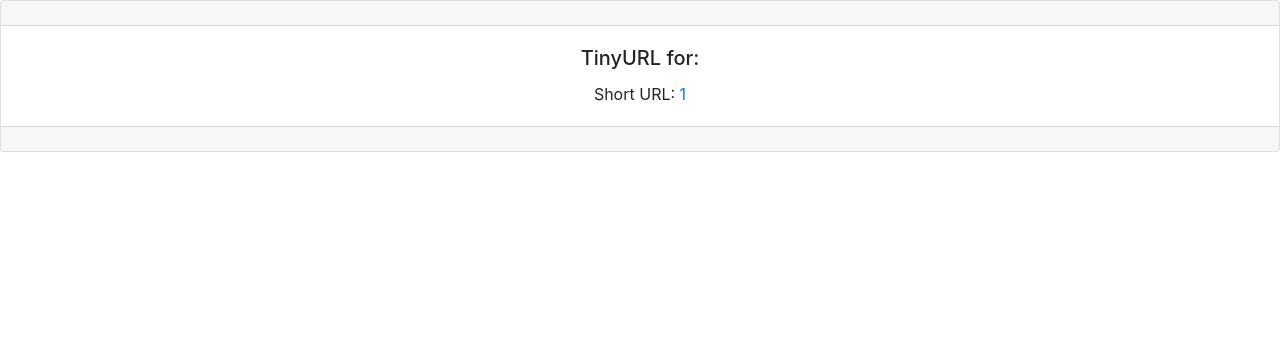
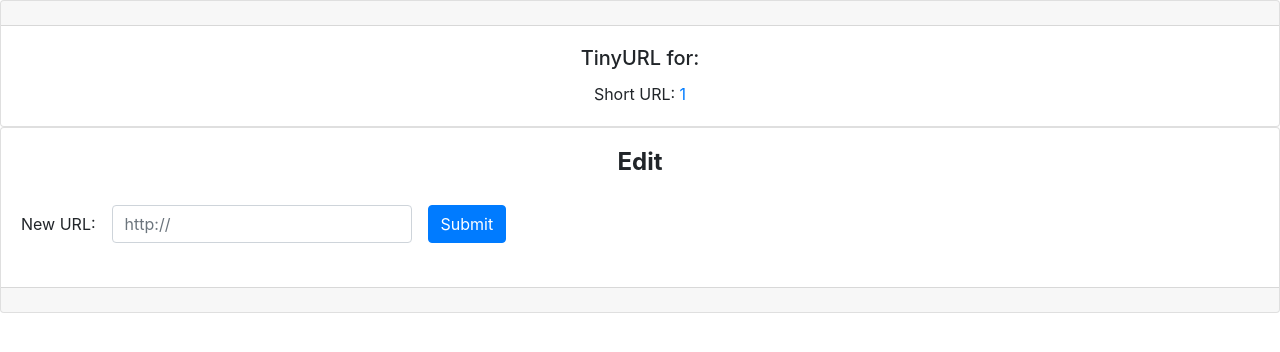
Before and after one commit to AdelRashed97/tinyapp, a Node server app: page /urls/1 in a window 1280 px wide. Shown: the part 56-408 px from the top of the page. Run offline with Node 20, Linux system fonts and the light colour scheme; some libraries are stand-ins or nearby versions.

Commit message:
added a form for user to change URL

```diff
--- a/views/url_show.ejs
+++ b/views/url_show.ejs
@@ -17,8 +17,25 @@
         <h5 class="card-title">TinyURL for: <%= longURL %></h5>
         <p class="card-text">Short URL: <a href="/u/<%= shortURL %>"><%= shortURL %></a></p>
       </div>
-    <div class="card-footer text-muted"></div>
   </div>
+
+  <div class="card text-center">
+    <div class="card-body">
+      <h4 class="card-title"><strong>Edit</strong></h4>
+
+      <form class="form-inline" action="/urls/<%= shortURL %>" method="POST">
+        <div class="form-group mb-2">
+          <label for="longURL">New URL:</label>
+          <input class="form-control" type="text" name="longURL" placeholder="http://" style="width: 300px; margin: 1em">
+          <button type="submit" class="btn btn-primary">Submit</button>
+        </div>
+      </form>
+    </div>
+
+
+
+  <div class="card-footer text-muted"></div>
+</div>
   <!-- Bootstrap JS -->
   <script src="https://code.jquery.com/jquery-3.3.1.slim.min.js" integrity="sha384-q8i/X+965DzO0rT7abK41JStQIAqVgRVzpbzo5smXKp4YfRvH+8abtTE1Pi6jizo" crossorigin="anonymous"></script>
   <script src="https://cdnjs.cloudflare.com/ajax/libs/popper.js/1.14.7/umd/popper.min.js" integrity="sha384-UO2eT0CpHqdSJQ6hJty5KVphtPhzWj9WO1clHTMGa3JDZwrnQq4sF86dIHNDz0W1" crossorigin="anonymous"></script>
```
